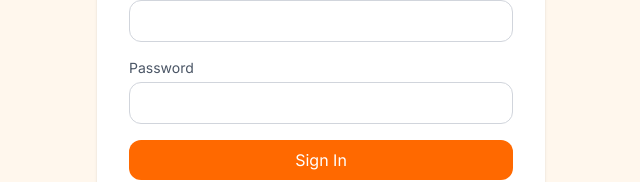
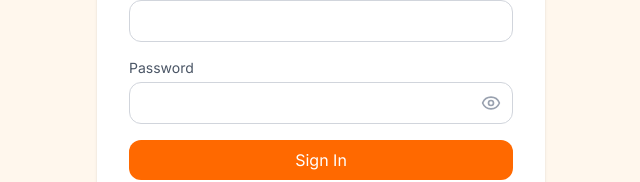
Before and after one commit to ManurangaJay/bidflare-frontend, a Next.js app: page /signin in a window 1280 px wide. Shown: the part 332-514 px from the top of the page, without its empty margins (319-959 px from the left). Built offline with nearby package versions, Linux system fonts and the light colour scheme.

Commit message:
feat: show/hide password when registering and signing in

```diff
--- a/src/app/register/page.tsx
+++ b/src/app/register/page.tsx
@@ -1,6 +1,7 @@
 "use client";
 
 import { useState } from "react";
+import { Eye, EyeOff } from "lucide-react";
 import { getApiUrl } from "../../../lib/api";
 
 export default function RegisterPage() {
@@ -12,6 +13,7 @@
   });
 
   const [error, setError] = useState("");
+  const [showPassword, setShowPassword] = useState(false);
 
   const handleChange = (e: React.ChangeEvent<HTMLInputElement>) => {
     setForm({ ...form, [e.target.name]: e.target.value });
@@ -99,14 +101,24 @@
 
           <div>
             <label className="block text-sm text-gray-600 mb-1">Password</label>
+            <div className="relative">
               <input
-              type="password"
+                type={showPassword ? "text" : "password"}
                 name="password"
-              className="w-full border border-gray-300 rounded-xl px-4 py-2 focus:ring-2 focus:ring-orange-500 outline-none"
+                className="w-full border border-gray-300 rounded-xl px-4 py-2 pr-10 focus:ring-2 focus:ring-orange-500 outline-none"
                 value={form.password}
                 onChange={handleChange}
                 required
               />
+              <button
+                type="button"
+                onClick={() => setShowPassword((prev) => !prev)}
+                className="absolute inset-y-0 right-0 flex items-center pr-3 text-gray-400 hover:text-gray-600"
+                aria-label={showPassword ? "Hide password" : "Show password"}
+              >
+                {showPassword ? <EyeOff size={20} /> : <Eye size={20} />}
+              </button>
+            </div>
           </div>
 
           <div>
--- a/src/app/signin/page.tsx
+++ b/src/app/signin/page.tsx
@@ -1,6 +1,7 @@
 "use client";
 
 import { useState } from "react";
+import { Eye, EyeOff } from "lucide-react";
 import { getApiUrl } from "../../../lib/api";
 import { useRouter } from "next/navigation";
 import { getUserFromToken } from "../../../utils/getUserFromToken";
@@ -9,6 +10,7 @@
   const [email, setEmail] = useState("");
   const [password, setPassword] = useState("");
   const [error, setError] = useState("");
+  const [showPassword, setShowPassword] = useState(false);
   const router = useRouter();
 
   const handleSubmit = async (e: React.FormEvent) => {
@@ -67,13 +69,23 @@
           </div>
           <div>
             <label className="block text-sm text-gray-600 mb-1">Password</label>
-            <input
-              type="password"
-              className="w-full border border-gray-300 rounded-xl px-4 py-2 focus:ring-2 focus:ring-orange-500 outline-none"
-              value={password}
-              onChange={(e) => setPassword(e.target.value)}
-              required
-            />
+            <div className="relative">
+              <input
+                type={showPassword ? "text" : "password"}
+                className="w-full border border-gray-300 rounded-xl px-4 py-2 pr-10 focus:ring-2 focus:ring-orange-500 outline-none"
+                value={password}
+                onChange={(e) => setPassword(e.target.value)}
+                required
+              />
+              <button
+                type="button"
+                onClick={() => setShowPassword((prev) => !prev)}
+                className="absolute inset-y-0 right-0 flex items-center pr-3 text-gray-400 hover:text-gray-600"
+                aria-label={showPassword ? "Hide password" : "Show password"}
+              >
+                {showPassword ? <EyeOff size={20} /> : <Eye size={20} />}
+              </button>
+            </div>
           </div>
           <button
             type="submit"
```
Lines whose indentation alone changed are shown as unchanged.
